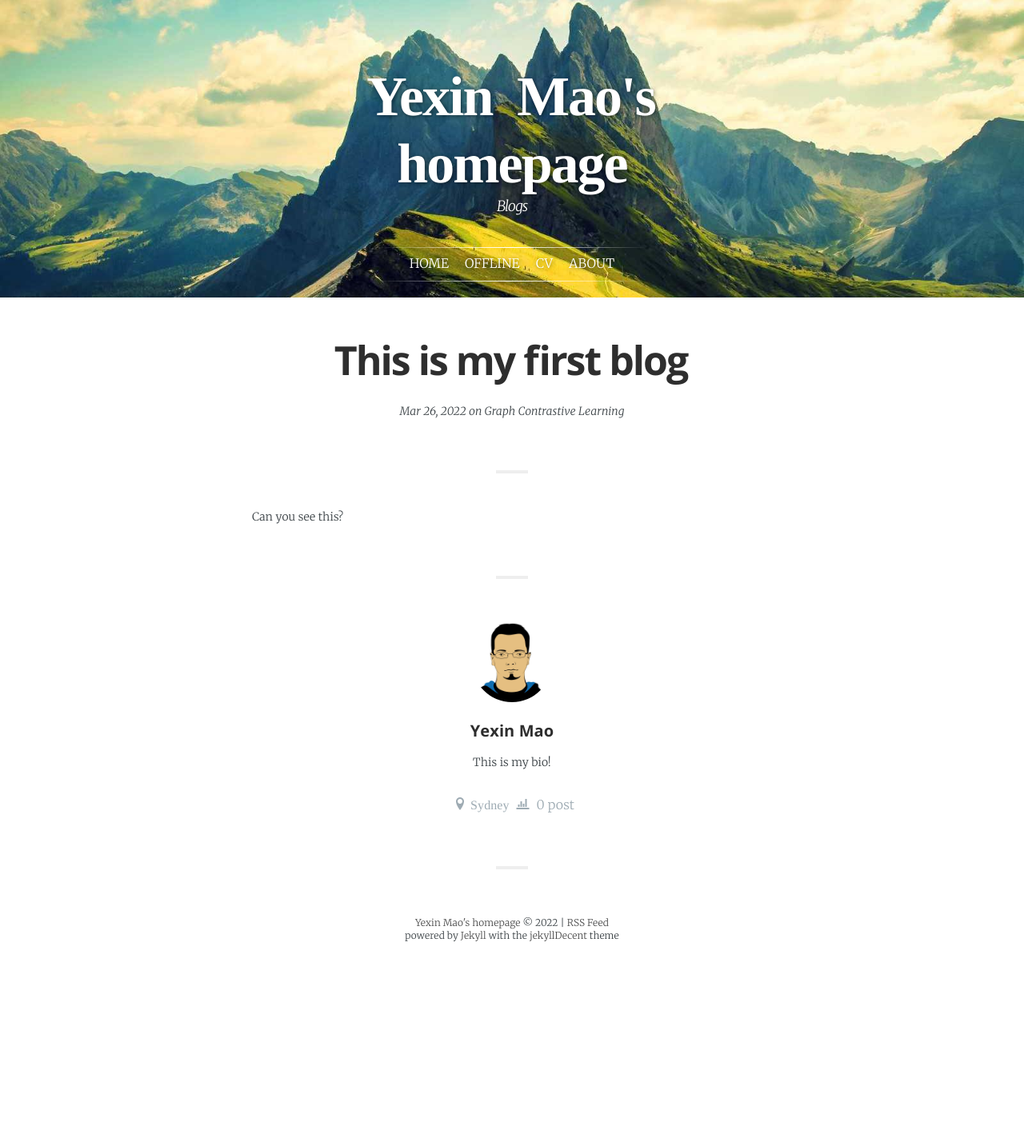
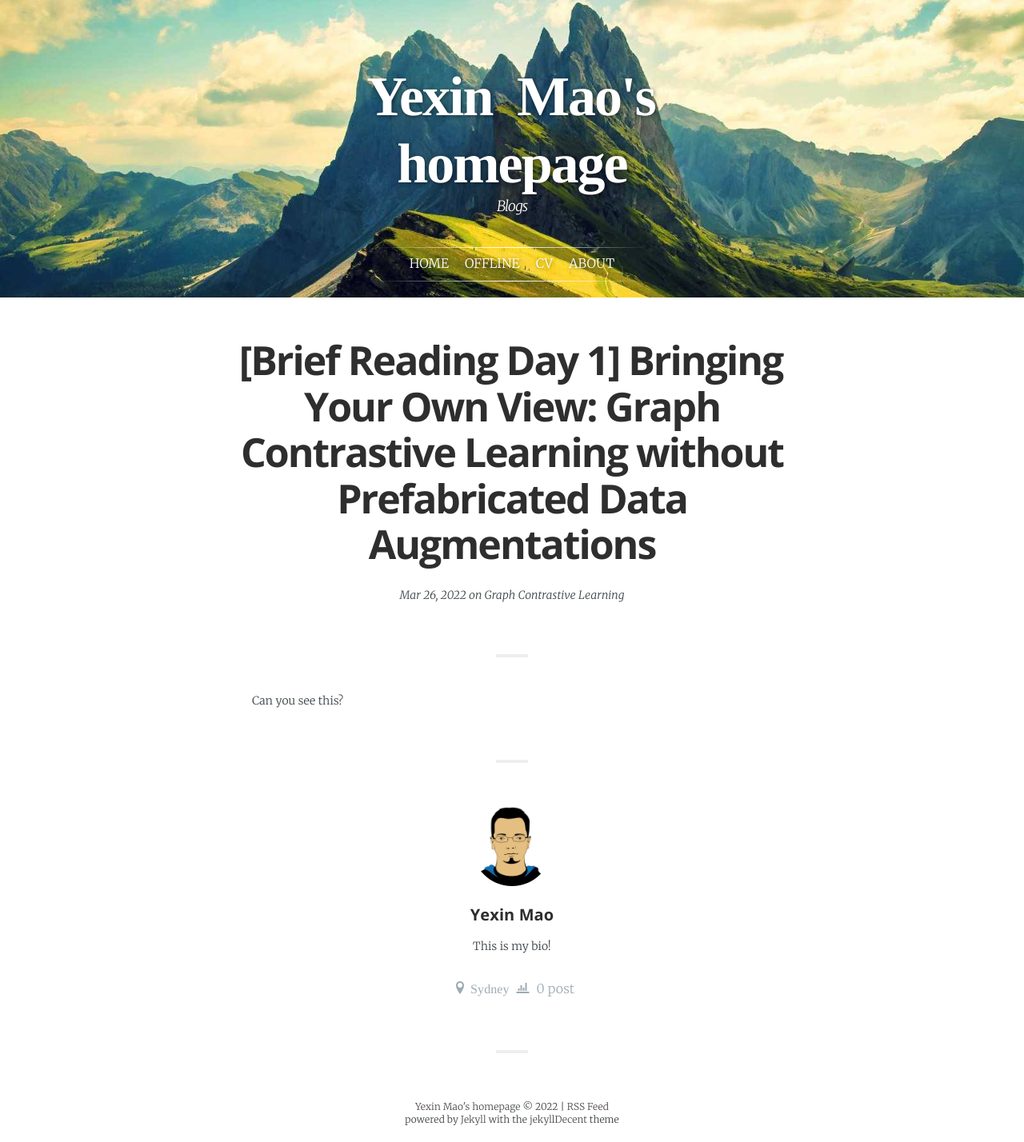
Before and after one commit to yexin-mao/yexinmao.github.io, a Jekyll site: the page built from _posts/2022-03-26-Cook.md, in a window 1280 px wide. Shown: the whole page at 80% size. Built offline with Jekyll 4.4.1, drawn with Linux system fonts in a browser that asks for light colours; some web fonts are replaced; before the commit the page ends 1198 px from its top, so only the background shows below that.

Commit message:
Update 2022-03-26-Cook.md

```diff
--- a/_posts/2022-03-26-Cook.md
+++ b/_posts/2022-03-26-Cook.md
@@ -1,7 +1,7 @@
 ---
 layout:            post
-title:             "This is my first blog"
-menutitle:         "First Blog"
+title:             "[Brief Reading Day 1] Bringing Your Own View: Graph Contrastive Learning without Prefabricated Data Augmentations"
+menutitle:         "[Brief Reading Day 1] Bringing Your Own View: Graph Contrastive Learning without Prefabricated Data Augmentations"
 date:              2022-03-26
 category:          Blogs
 author:            yexinmao
```
